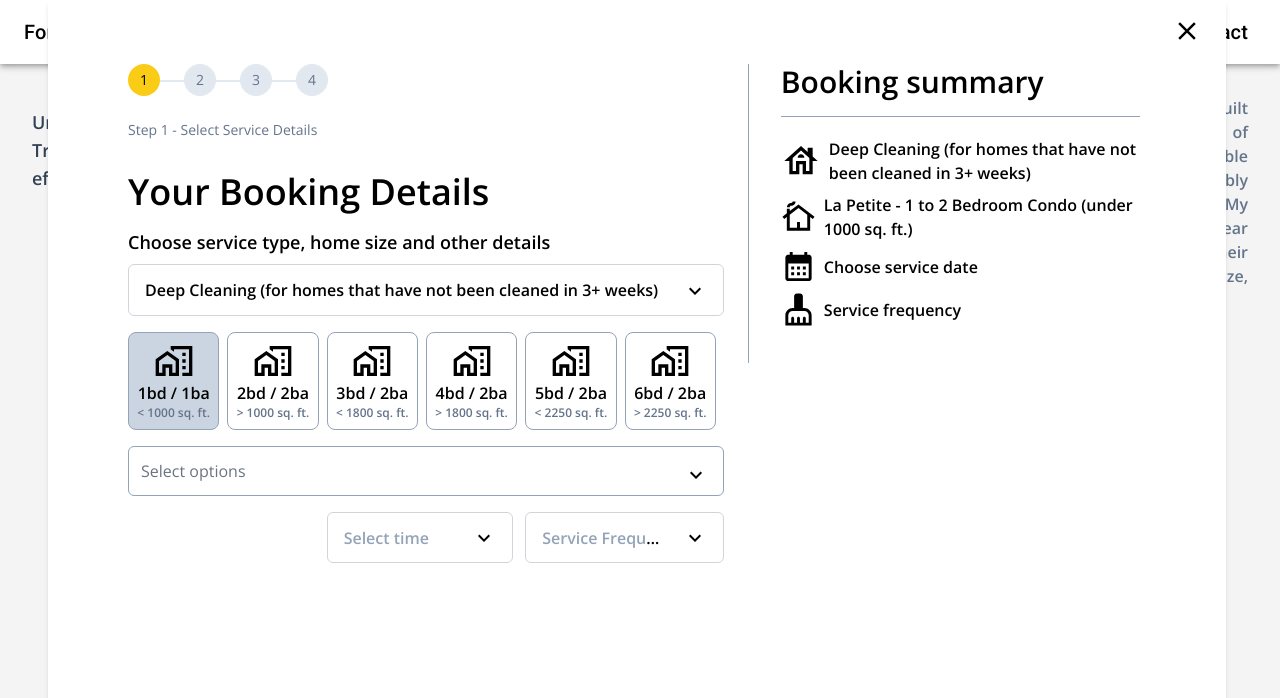
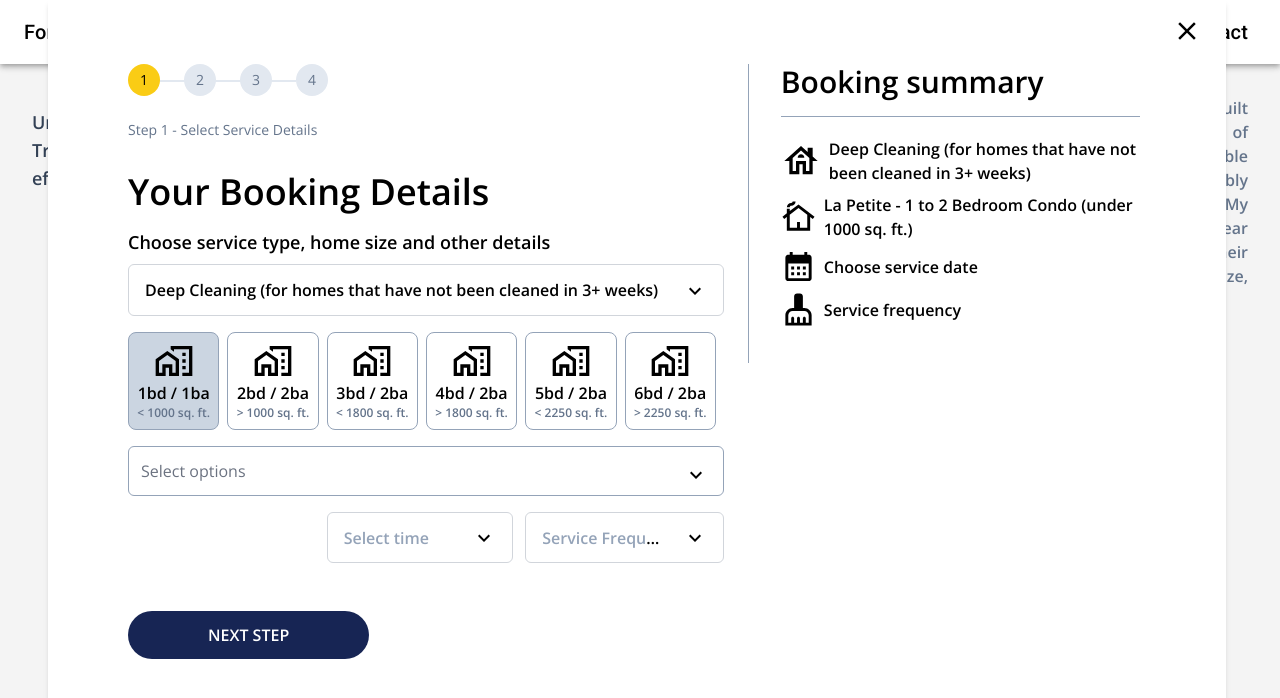
Before and after one commit to amankashyap004/form-traverse, a React (Vite) app: page / in a window 1280 px wide. Both pictures are taken after a click on the element "BOOKING CLEANING". Shown: the top 698 px of the page. Built offline with nearby package versions, Linux system fonts and the light colour scheme.

Commit message:
create button component

```diff
--- /dev/null
+++ b/src/components/Button.jsx
@@ -0,0 +1,16 @@
+import React from "react";
+
+const Button = ({ contained, disabled }) => {
+   return (
+      <button
+         className={`px-20 py-3 font-semibold text-base rounded-full bg-blue-950 text-white uppercase cursor-pointer ${
+            disabled ? "opacity-50 text-slate-500" : ""
+         }`}
+         disabled={disabled}
+      >
+         {contained}
+      </button>
+   );
+};
+
+export default Button;
--- a/src/components/steps/StepProgress.jsx
+++ b/src/components/steps/StepProgress.jsx
@@ -1,5 +1,6 @@
 import React, { useState } from "react";
 import ServiceDetails from "./ServiceDetails";
+import Button from "../Button";
 
 const StepProgress = () => {
    const [activeStep, setActiveStep] = useState(1);
@@ -22,6 +23,9 @@ const StepProgress = () => {
          </div>
          <div className="mt-4 w-full">
             <ServiceDetails />
+         </div>
+         <div className="mt-4 w-full">
+            <Button contained="Next Step" disabled={false} />
          </div>
       </section>
    );
```
